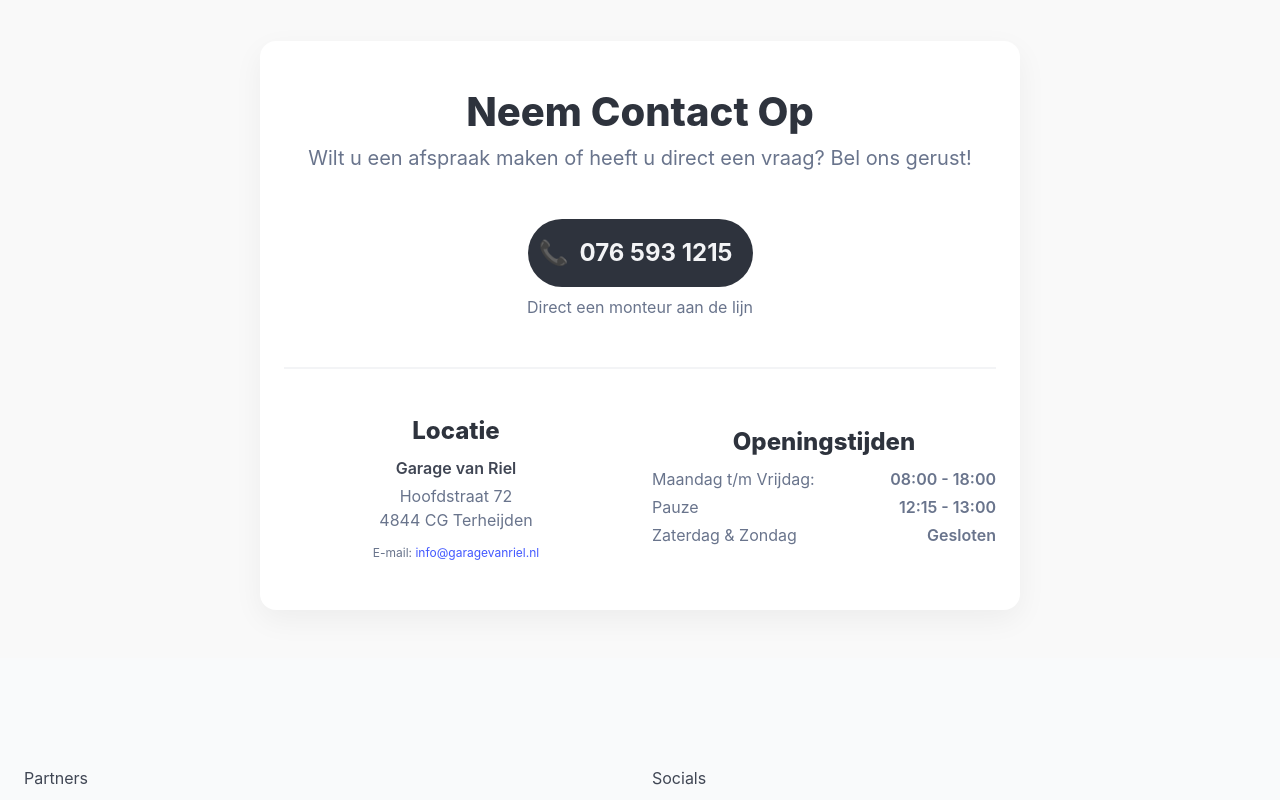
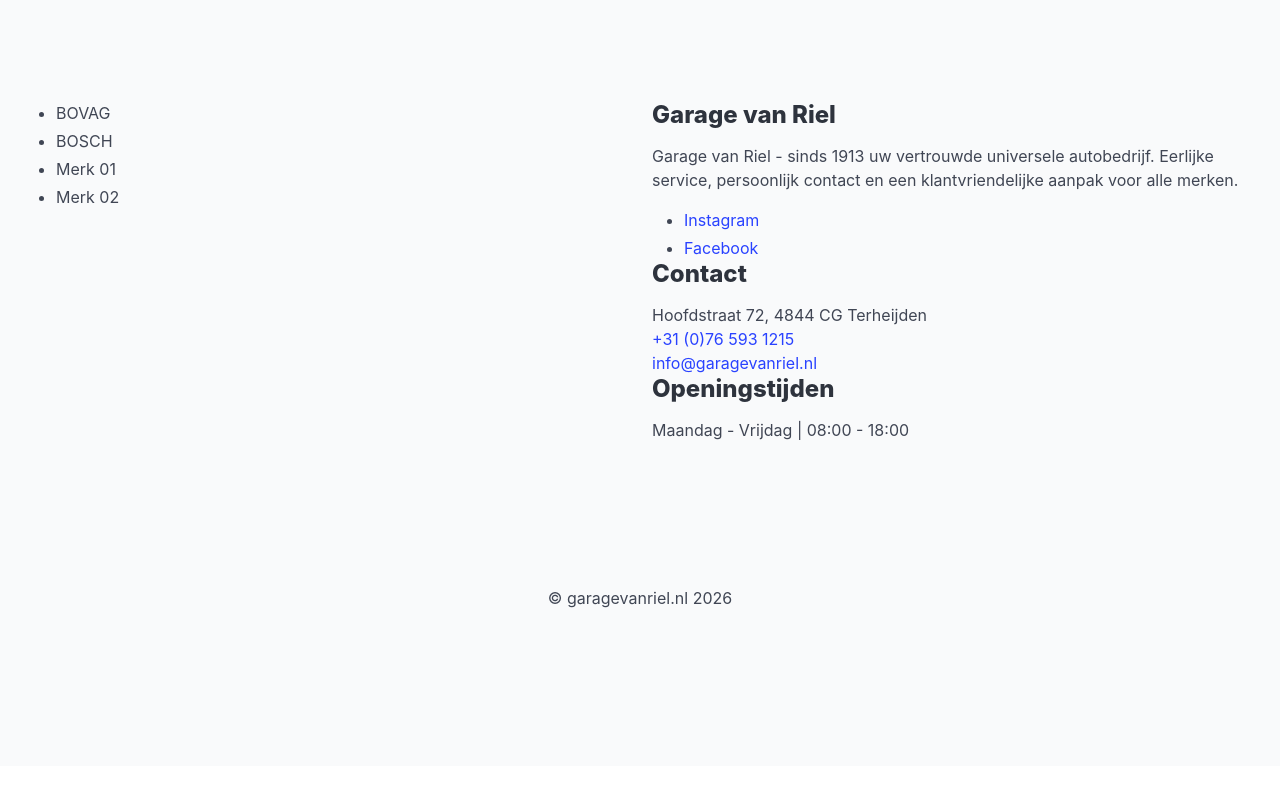
Before and after one commit to mdejong1987/my-app, a Next.js app: page / in a window 1280 px wide. Shown: the part 3620-4420 px from the top of the page. After the commit the page ends 4386 px from the top, so only its background shows below. Built offline with nearby package versions, Linux system fonts and the light colour scheme.

Commit message:
added new footer details

```diff
--- a/app/components/Contact.js
+++ /dev/null
@@ -1,121 +0,0 @@
-"use client";
-
-import { useRef } from "react";
-import gsap from "gsap";
-import { useGSAP } from "@gsap/react";
-
-export default function ContactSection() {
-  const containerRef = useRef(null);
-  const cardRef = useRef(null);
-
-  useGSAP(
-    () => {
-      gsap.from(cardRef.current, {
-        opacity: 0,
-        y: 30,
-        duration: 0.8,
-        ease: "power2.out",
-      });
-    },
-    { scope: containerRef },
-  );
-
-  return (
-    <section
-      id="contact"
-      className="section content-main content-main--contact"
-      ref={containerRef}
-      style={{ backgroundColor: "#f9f9f9" }}
-    >
-      <div className="container">
-        <div className="columns is-centered">
-          <div className="column is-8-desktop is-10-tablet">
-            <div
-              ref={cardRef}
-              className="card"
-              style={{
-                borderRadius: "16px",
-                boxShadow: "0 10px 30px rgba(0,0,0,0.05)",
-              }}
-            >
-              <div className="card-content has-text-centered py-6">
-                <h2 className="title is-2 mb-3">Neem Contact Op</h2>
-                <p className="subtitle is-5 has-text-grey mb-6">
-                  Wilt u een afspraak maken of heeft u direct een vraag? Bel ons
-                  gerust!
-                </p>
-
-                {/* Grote Opvallende Bel-knop */}
-                <div className="mb-6">
-                  <a
-                    href="tel:0765931215"
-                    className="button is-dark phone-cta-button"
-                  >
-                    <span className="icon mr-2">📞</span>
-                    <span>076 593 1215</span>
-                  </a>
-                  <p className="help is-size-6 mt-2 has-text-grey">
-                    Direct een monteur aan de lijn
-                  </p>
-                </div>
-
-                <hr className="my-6" />
-
-                {/* Adres & Openingstijden Grid */}
-                <div className="columns is-vcentered text-left">
-                  <div className="column is-6 has-text-centered-mobile">
-                    <h3 className="title is-4 mb-3">Locatie</h3>
-                    <p className="has-text-weight-semibold mb-1">
-                      Garage van Riel
-                    </p>
-                    <p className="has-text-grey mb-3">
-                      Hoofdstraat 72
-                      <br />
-                      4844 CG Terheijden
-                    </p>
-                    <p className="is-size-7 has-text-grey">
-                      E-mail:{" "}
-                      <a
-                        href="mailto:info@garagevanriel.nl"
-                        className="has-text-link"
-                      >
-                        info@garagevanriel.nl
-                      </a>
-                    </p>
-                  </div>
-
-                  <div className="column is-6 has-text-centered-mobile">
-                    <h3 className="title is-4 mb-3">Openingstijden</h3>
-                    <ul
-                      className="has-text-grey"
-                      style={{ listStyle: "none", paddingLeft: 0 }}
-                    >
-                      <li className="is-flex is-justify-content-space-between mb-1">
-                        <span>Maandag t/m Vrijdag:</span>
-                        <span className="has-text-weight-semibold">
-                          08:00 - 18:00
-                        </span>
-                      </li>
-                      <li className="is-flex is-justify-content-space-between mb-1">
-                        <span>Pauze</span>
-                        <span className="has-text-weight-semibold">
-                          12:15 - 13:00
-                        </span>
-                      </li>
-                      <li className="is-flex is-justify-content-space-between mb-1">
-                        <span>Zaterdag & Zondag</span>
-                        <span className="has-text-weight-semibold">
-                          Gesloten
-                        </span>
-                      </li>
-                    </ul>
-                  </div>
-                </div>
-              </div>
-            </div>
-          </div>
-        </div>
-      </div>
-    </section>
-  );
-}
--- a/app/layout.js
+++ b/app/layout.js
@@ -43,10 +43,49 @@
 
         <BackToTopButton />
 
-        <footer className="footer">
+        <footer id="contact" className="footer">
           <div className="content columns">
-            <div className="column">Partners</div>
-            <div className="column">Socials</div>
+            <div className="column">
+              <ul>
+                <li>BOVAG</li>
+                <li>BOSCH</li>
+                <li>Merk 01</li>
+                <li>Merk 02</li>
+              </ul>
+            </div>
+            <div className="column">
+              <div>
+                <h3>Garage van Riel</h3>
+                <p>
+                  Garage van Riel - sinds 1913 uw vertrouwde universele
+                  autobedrijf. Eerlijke service, persoonlijk contact en een
+                  klantvriendelijke aanpak voor alle merken.
+                </p>
+                <ul>
+                  <li>
+                    <a href="">Instagram</a>
+                  </li>
+                  <li>
+                    <a href="">Facebook</a>
+                  </li>
+                </ul>
+              </div>
+              <div>
+                <h3>Contact</h3>
+                <div>Hoofdstraat 72, 4844 CG Terheijden</div>
+                <div>
+                  <a href="">+31 (0)76 593 1215</a>
+                </div>
+                <div>
+                  <a href="mailto:info@garagevanriel.nl">
+                    info@garagevanriel.nl
+                  </a>
+                </div>
+              </div>
+              <div>
+                <h3>Openingstijden</h3> Maandag - Vrijdag | 08:00 - 18:00
+              </div>
+            </div>
           </div>
           <div className="content has-text-centered">
             &copy; garagevanriel.nl {new Date().getFullYear()}
--- a/app/page.js
+++ b/app/page.js
@@ -2,7 +2,6 @@
 import CompanyStats from "@/app/components/CompanyStats";
 import Services from "@/app/components/Services";
 import Faq from "@/app/components/Faq";
-import Contact from "@/app/components/Contact";
 
 export default function Home() {
   return (
@@ -63,8 +62,6 @@
       </section>
 
       <Faq />
-
-      <Contact />
     </main>
   );
 }
```
